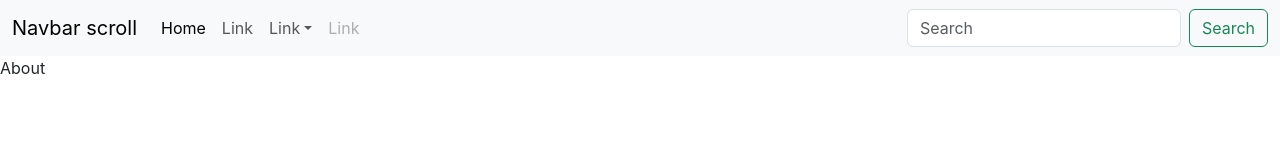
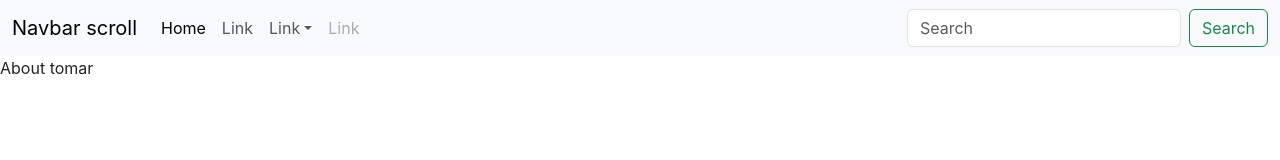
Before and after one commit to sunny06a/inotebook, a React (Create React App) app: page /about in a window 1280 px wide. Shown: the top 160 px of the page. Built offline with nearby package versions, Linux system fonts and the light colour scheme.

Commit message:
contexta api

```diff
--- a/src/App.js
+++ b/src/App.js
@@ -8,11 +8,13 @@ import{
   Route,
   Routes
 } from "react-router-dom"
+import NoteState from './context/notes/NoteState';
 
 function App() {
   return (
   <div>
-    <BrowserRouter>
+    <NoteState>
+      <BrowserRouter>
         <Navbar></Navbar>
       <Routes>
         <Route exact path='/' element={<Home></Home>}></Route>
@@ -21,6 +23,7 @@ function App() {
         <Route exact path='/about' element={<About></About>}></Route>
       </Routes>
       </BrowserRouter>
+      </NoteState>
 
   </div>
   );
--- a/src/components/About.js
+++ b/src/components/About.js
@@ -1,7 +1,13 @@
-import React from 'react'
+import React, { useContext, useEffect } from 'react'
+import noteContext from '../context/notes/NoteContext'
 
 export default function About() {
+  const a=useContext(noteContext);
+  useEffect(()=>{
+    a.update();
+   // eslint-disable-next-line
+  },[])
   return (
-    <div>About</div>
+    <div>About {a.states.name}</div>
   )
 }
--- /dev/null
+++ b/src/context/notes/NoteContext.js
@@ -0,0 +1,5 @@
+import { createContext } from "react";
+
+const noteContext=createContext();
+
+export default noteContext;
--- /dev/null
+++ b/src/context/notes/NoteState.js
@@ -0,0 +1,25 @@
+import React, { useState } from 'react';
+import NoteContext from './NoteContext';
+
+const NoteState=(props)=>{
+ const s1={
+    "name":"sunny",
+    "temp":"ji"
+ }
+ const [states,setStates]=useState(s1);
+ const update=()=>{
+    setTimeout(() => {
+        setStates({
+            "name":"tomar",
+            "temp":"hi"
+        })
+    }, 1000);
+ }
+    return (
+        <NoteContext.Provider value={{states,update}}>
+            {props.children}
+        </NoteContext.Provider>
+    )
+}
+
+export default NoteState;
```
